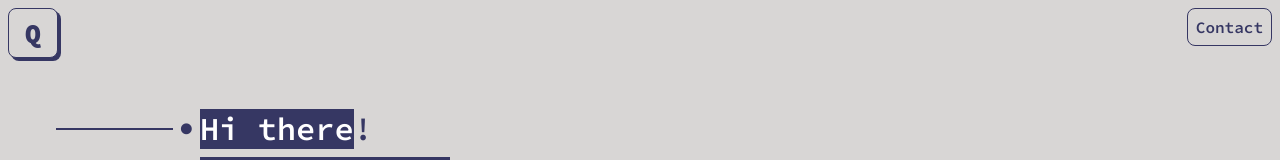
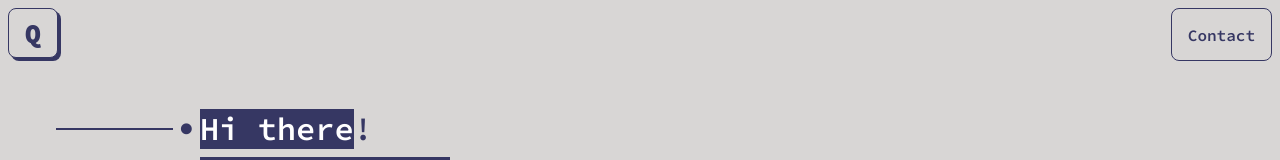
Before and after one commit to qvistsson/qvistsson.github.io, a React (Create React App) app: page / in a window 1280 px wide. Shown: the top 160 px of the page. Built offline with nearby package versions, Linux system fonts and the light colour scheme.

Commit message:
align contact button height with site logo

```diff
--- a/src/css/style.css
+++ b/src/css/style.css
@@ -17,14 +17,18 @@ a.contact-top,
 a.contact-top:link,
 a.contact-top:visited,
 a.contact-top:active {
+  height: calc(3rem + 3px);
   font-family: 'Source Code Pro', monospace;
   text-decoration: none;
   font-size: 1rem;
   font-weight: 600;
   border: 1px solid var(--theme2);
-  padding: 0.5rem;
+  padding: 0rem 1rem;
   border-radius: 0.5rem;
   color: var(--theme2);
+  display: flex;
+  align-items: center;
+  justify-content: center;
 }
 
 a.contact-top:hover {
```
